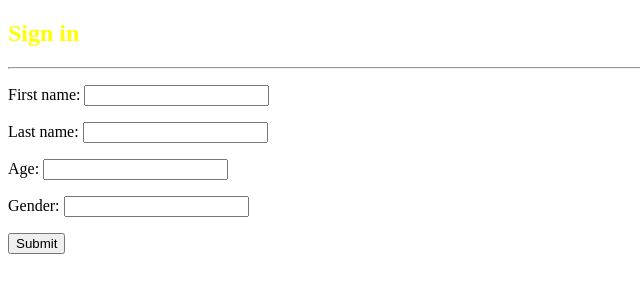
After one commit to chagermana/proj, a Django app: page /signin/ in a window 1280 px wide. The commit adds this page. Shown: the top 300 px of the page, without its empty margins (0-640 px from the left). Run offline with Django 4.2, Linux system fonts and the light colour scheme.

Commit message:
initial commit

```diff
--- /dev/null
+++ b/django2day/forms.py
@@ -0,0 +1,16 @@
+from django import forms
+
+class InputForm(forms.Form):
+
+    first_name=forms.CharField(max_length=200)
+    last_name=forms.CharField(max_length=200)
+    roll_number=forms.IntegerField()
+    password=forms.CharField(widget=forms.PasswordInput())
+
+class InputForm(forms.Form):
+
+    first_name=forms.CharField(max_length=200)
+    last_name=forms.CharField(max_length=200)
+    age=forms.IntegerField()
+    email=forms.EmailInput()
+    gender=forms.CharField()
--- a/django2day/settings.py
+++ b/django2day/settings.py
@@ -118,6 +118,9 @@ USE_TZ = True
 # https://docs.djangoproject.com/en/4.1/howto/static-files/
 
 STATIC_URL = 'static/'
+STATICFILES_DIRS=[
+    BASE_DIR/'static'
+]
 
 # Default primary key field type
 # https://docs.djangoproject.com/en/4.1/ref/settings/#default-auto-field
--- a/django2day/urls.py
+++ b/django2day/urls.py
@@ -26,5 +26,7 @@ urlpatterns = [
     path('django2day',views.django2day,name='my-django2day'),
     path('django2day/',views.django2day,name='my-django2day'),
     path('django2day/details/<int:id>',views.details,name='my-details'),
+    path('signin/',views.home_view,name='my-signin'),
+    path('signup/',views.hi,name='my-signup'),
 
 ]
--- a/django2day/views.py
+++ b/django2day/views.py
@@ -3,6 +3,7 @@ from django.contrib.auth.models import User
 from django.http import HttpResponse
 from django.template import loader
 from .models import Customer
+from .forms import InputForm
 
 def index(request):
     return render(request,'index.html')
@@ -28,3 +29,13 @@ def details(request,id):
         'mydjango2day':mydjango2day,
     }
     return HttpResponse(template.render(context,request))
+
+def home_view(request):
+    context={}
+    context['form']=InputForm()
+    return render(request,"sign in.html",context)
+
+def hi(request):
+    context={}
+    context['form']=InputForm()
+    return render(request,"sign up.html",context)
--- a/templates/about.html
+++ b/templates/about.html
@@ -16,7 +16,8 @@
 <body>
 <h2 style="color: black;text-align: center">About us</h2>
 <hr>
+
 <p>We are a facility that sells fuel and engine lubricants for motor vehicles.Moreover, we are an-award winning station. We have branches all over the world.  </p>
-<img src="{% static 'img/petrol.jpeg' %}" alt="">
+<img src="{% static 'img/petrol.jpeg' %}" alt="width=400"height="400">
 </body>
 </html>
--- a/templates/contact.html
+++ b/templates/contact.html
@@ -11,6 +11,7 @@
 <body>
 <h2 style="color: orange;text-align: center">Contact us</h2>
 <hr>
+<img src="{% static 'img/phone.jpeg' %}" alt="">
 <p>We would love to hear your feedback. We enjoy critiques in order to improve our standards.</p>
 
 </body>
--- a/templates/customers.html
+++ b/templates/customers.html
@@ -26,5 +26,7 @@
     {% endfor %}
 
 </ul>
+
+
 </body>
 </html>
--- /dev/null
+++ b/templates/sign in.html
@@ -0,0 +1,18 @@
+<!DOCTYPE html>
+<html lang="en">
+<head>
+    <meta charset="UTF-8">
+    <title>Sign in</title>
+</head>
+<body>
+<h2 style="color: yellow; text-align: left">Sign in</h2>
+<hr>
+
+<form action = ""method="post">
+    {% csrf_token %}
+    {{ form.as_p }}
+    <input type="submit" value="Submit">
+</form>
+
+</body>
+</html>
```
Also changed, not shown: templates/index.html (+9 -3 lines), templates/sign up.html (added, +18 -0 lines), static/img/petrol station.jpeg (added), static/img/petrol.jpeg (added), static/img/phone.jpeg (added).
